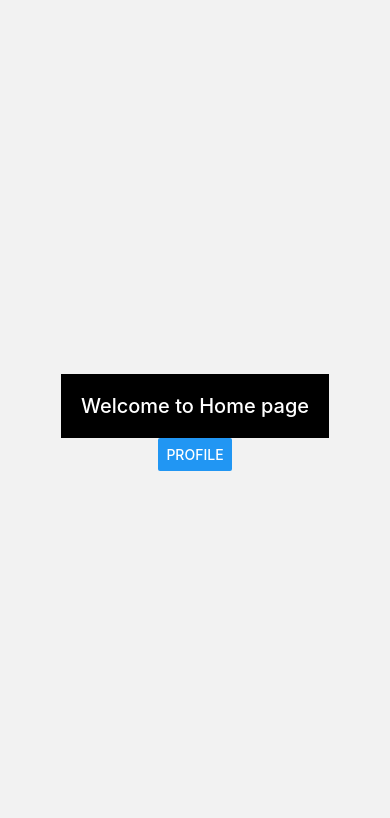
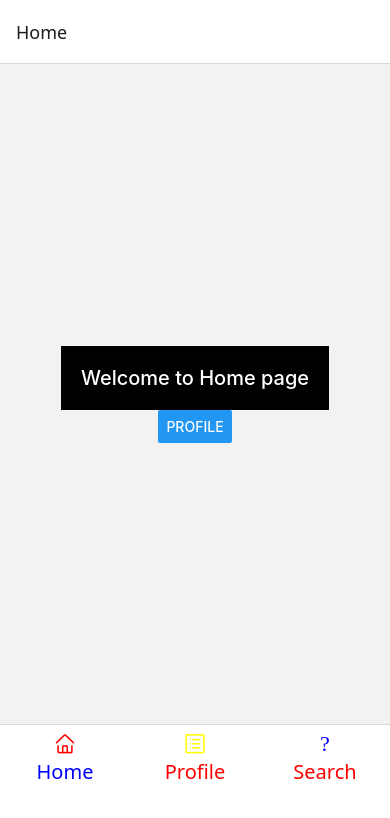
Before and after one commit to ahmadkhan-afzali/Dictionary, a React Native app: screen / in a window 390 px wide. Shown: the top 818 px of the page. Built offline with nearby package versions, Linux system fonts and the light colour scheme.

Commit message:
dictionary index page and HomePage and Navigation  project

```diff
--- /dev/null
+++ b/App.jsx
@@ -0,0 +1,134 @@
+
+import { StyleSheet, Text, useColorScheme, View } from 'react-native';
+import Home from './src/screen/Home';
+import Profile from './src/screen/Profile';
+import Search from './src/screen/Search';
+import React from 'react';
+
+import { createNativeStackNavigator } from '@react-navigation/native-stack';
+import { NavigationContainer } from '@react-navigation/native';
+import { createBottomTabNavigator } from '@react-navigation/bottom-tabs';
+// import Icon from 'react-native-vector-icons/FontAwesome';
+// import above library but instead of FontAwesome type your own Icon code from library. As below AntDesign-> is code of icon
+import Icon from 'react-native-vector-icons/AntDesign';
+
+
+
+const Stack = createNativeStackNavigator();
+const Tab = createBottomTabNavigator();
+
+const StackNavigator = () => {
+  return (
+    <Stack.Navigator initialRouteName='Home'
+      // to apply a global attribute , add that here inside  stack.Navigator
+      screenOptions={{
+        headerStyle: {
+          backgroundColor: 'blue',
+        }
+      }}
+    >
+      {/* // but if the initialRouteName is Home then it opens Home page not profile page
+      // If you want a specific page to open first during rendering, place it at the beginning.
+      // As above profile page */}
+      {/* Note: As in the Profile page data is coming from Home page, if you want to render as initial page , it must
+       not pass any data otherwise shows error */}
+      {/* options={{headerShown:false}} is used to hide header. */}
+      {/* options={{title:"Search Screen"}} is used to rename Title of Screen */}
+      {/* options={{headerShadowVisible:false}} is used to hide shadow behind Home title */}
+      {/* headerStyle:{backgroundColor:"red"} is used to give backgroundColor */}
+
+      <Stack.Screen name="Home" component={Home} options={{ headerShown: false }} />
+      <Stack.Screen name="Profile" component={Profile} options={{headerShadowVisible: false
+          //  headerStyle: { backgroundColor: 'blue' }
+          // if the attribute  is written inside the Stack.Screen it means the
+          // outer stack.Navigator attribute does not effect on it.
+          // it gives priority to interior attribute.
+        }} />
+      <Stack.Screen name="Search" component={Search} options={{ title: "Search Screen",
+         headerStyle: { backgroundColor: "red" } }} />
+
+    </Stack.Navigator>
+  );
+};
+
+function TabNavigator(){
+  return(
+    <Tab.Navigator initialRouteName='Home'
+    screenOptions={{
+      tabBarActiveTintColor:'blue',
+      tabBarInactiveTintColor:'red',
+      tabBarLabelStyle:{
+        fontSize:20
+      },
+      tabBarStyle:{
+        height:120,
+
+      }
+//          Icon Component
+// You can either use one of the bundled icons above or roll your own custom font.
+// import Icon from 'react-native-vector-icons/FontAwesome';
+// const myIcon = <Icon name="rocket" size={30} color="#900" />;
+
+
+    //screenOptions={{}} is used to apply an attribute globaly inside the Tab.Navigator
+    //install vector icon library using -> npm install --save react-native-vector-icons. Next step is
+//     Android Setup
+// Option: With Gradle (recommended)
+// To make font management smoother on Android, use this method:
+// Edit android/app/build.gradle (NOT android/build.gradle) and add:
+  // apply from: file("../../node_modules/react-native-vector-icons/fonts.gradle")
+    }}
+    >
+      <Tab.Screen name='Home' component={Home}
+      options={{
+        tabBarActiveTintColor:'blue',
+        tabBarIcon:() =>(
+          <Icon name="home" size={22} color="red" />
+        )
+      }}/>
+      <Tab.Screen name='Profile' component={Profile}
+      options={{
+        tabBarActiveTintColor:'yellow',
+        tabBarIcon:() =>(
+          <Icon name="profile" size={22} color="yellow"/>
+        )
+      }}
+      />
+      <Tab.Screen name='Search' component={Search}
+      options={{
+        tabBarActiveTintColor:'blue',
+        tabBarIcon:()=>(
+          <Icon name="search" size={22} color='blue' />
+        )
+      }}
+      />
+    </Tab.Navigator>
+
+  )
+}
+
+const App = () => {
+  // const theme = useColorScheme();
+  // const isDarkMode = theme === 'dark';
+  // const backgroundColor = isDarkMode ? 'white' : 'black'
+  // const textColor = isDarkMode ? 'black' : 'white'
+
+  return (
+
+    <NavigationContainer >
+      {/* <StackNavigator /> */}
+      <TabNavigator />
+    </NavigationContainer>
+
+  )
+}
+
+export default App
+
+const styles = StyleSheet.create({
+  // container: {
+  //   fontWeight: '600',
+  //   fontSize: 20,
+
+  // }
+})
--- a/App.tsx
+++ /dev/null
@@ -1,74 +0,0 @@
-
-import { StyleSheet, Text, useColorScheme, View } from 'react-native'
-import Home from './src/screen/Home';
-import Profile from './src/screen/Profile';
-import Search from './src/screen/Search';
-
-import { createNativeStackNavigator } from '@react-navigation/native-stack';
-import { NavigationContainer } from '@react-navigation/native';
-
-const Stack = createNativeStackNavigator();
-
-const StackNavigator = () => {
-  return (
-    <Stack.Navigator initialRouteName='Home'
-      // to apply a global attribute , add that here ins stack.Navigator
-      screenOptions={{
-        headerStyle: {
-          backgroundColor: 'yellow',
-
-        }
-      }}
-    >
-      {/* // but if the initialRouteName is Home then it opens Home page not profile page
-      // If you want a specific page to open first during rendering, place it at the beginning.
-      // As above profile page */}
-      {/* Note: As in the Profile page data is coming from Home page, if you want to render as initial page , it must
-       not pass any data otherwise shows error */}
-      {/* options={{headerShown:false}} is used to hide header. */}
-      {/* options={{title:"Search Screen"}} is used to rename Title of Screen */}
-      {/* options={{headerShadowVisible:false}} is used to hide shadow behind Home title */}
-      {/* headerStyle:{backgroundColor:"red"} is used to give backgroundColor */}
-
-      <Stack.Screen name="Home" component={Home}
-        options={{ headerShown: false }} />
-      <Stack.Screen name="Profile" component={Profile}
-        options={{
-          headerShadowVisible: false,
-          //  headerStyle: { backgroundColor: 'blue' }
-          // if the attribute  is written inside the Stack.Screen it means the
-          // outer stack.Navigator attribute does not effect on it.
-          // it gives priority to interior attribute.
-        }} />
-      <Stack.Screen name="Search" component={Search}
-       options={{ title: "Search Screen",
-       headerStyle: { backgroundColor: "red" } }} />
-
-    </Stack.Navigator>
-  );
-};
-
-const App = () => {
-  // const theme = useColorScheme();
-  // const isDarkMode = theme === 'dark';
-  // const backgroundColor = isDarkMode ? 'white' : 'black'
-  // const textColor = isDarkMode ? 'black' : 'white'
-
-  return (
-
-    <NavigationContainer >
-      <StackNavigator />
-    </NavigationContainer>
-
-  )
-}
-
-export default App
-
-const styles = StyleSheet.create({
-  // container: {
-  //   fontWeight: '600',
-  //   fontSize: 20,
-
-  // }
-})
--- a/package.json
+++ b/package.json
@@ -10,12 +10,15 @@
     "test": "jest"
   },
   "dependencies": {
+    "@react-navigation/bottom-tabs": "^7.3.14",
     "@react-navigation/native": "^7.1.9",
     "@react-navigation/native-stack": "^7.3.13",
     "react": "19.0.0",
     "react-native": "0.79.2",
     "react-native-safe-area-context": "^5.4.1",
-    "react-native-screens": "^4.10.0"
+    "react-native-screens": "^4.10.0",
+    "react-native-vector-icons": "^10.2.0",
+    "save": "^2.9.0"
   },
   "devDependencies": {
     "@babel/core": "^7.25.2",
--- a/src/screen/Profile.jsx
+++ b/src/screen/Profile.jsx
@@ -8,11 +8,11 @@ const Profile = ({navigation,route}) => {
       <Text style={styles.textStyle}>Welcome to Profile page</Text>
 
       <Text style={{fontSize: 20, fontWeight: '500'}}>id:{id} name:{name}</Text>
-      <Button title="Search" onPress={() => navigation.replace("Profile",{id:1, name:"Ahmad"})} />
+      <Button title="Search" onPress={() => navigation.navigate("Search",{id:1, name:"Ahmad"})} />
       {/* // if it's needed to don't get back to previous page use "replace" attribute as below
       /navigation.replace("Profile",{id:1, name:"Ahmad"} */}
 
-      // pus
+      {/* // pus */}
     </View>
   );
 };
```
Also changed, not shown: 2 other files (tests, documents, lock files or other folders).
